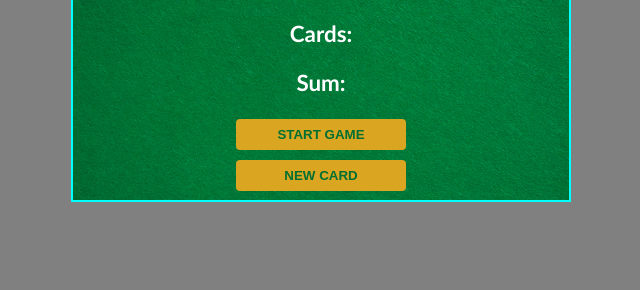
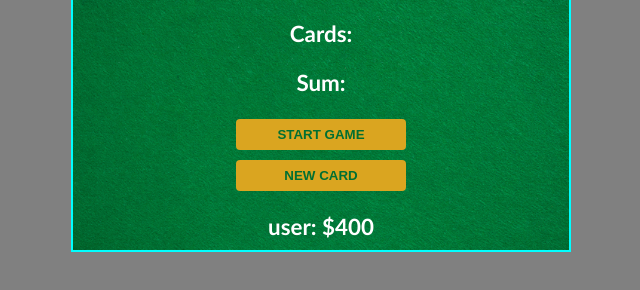
Before and after one commit to crxtzonceu/mini-proj, a plain HTML site: page blackjack/index.html in a window 1280 px wide. Shown: the part 256-546 px from the top of the page, without its empty margins (319-959 px from the left). Drawn offline with Linux system fonts and the light colour scheme.

Commit message:
found and fixed a bug on game

```diff
--- a/blackjack/code.js
+++ b/blackjack/code.js
@@ -1,15 +1,26 @@
+/* There is a bug on the tutorial which you cant
+    new game when you already got bj on previous
+    fix is you need to reset the bj status
+*/
 let cards = []
 let sum = 0
 let hasBlackJack = false
 let isAlive = false
 let message = ""
+let player = {
+  name: "user",
+  chips: 400
+}
 let messageEl = document.getElementById("message-el")
 let sumEl = document.getElementById("sum-el")
 let cardsEl = document.getElementById("cards-el")
+let playerEl = document.getElementById("player-el")
 
+playerEl.textContent = `${player.name}: $${player.chips}`
 
 function startGame() {
   isAlive = true
+  hasBlackJack = false
   let first = getRandomCard()
   let second = getRandomCard()
   cards = [first, second]
@@ -37,13 +48,13 @@ function renderGame() {
   sumEl.textContent = `Sum: ${sum}`
 
   if (sum <= 20) {
-      message = "Do you want to draw a new card?"
+    message = "Do you want to draw a new card?"
   } else if (sum === 21) {
-      message = "Wohoo! You've got Blackjack!"
-      hasBlackJack = true
+    message = "Wohoo! You've got Blackjack!"
+    hasBlackJack = true
   } else {
-      message = "You're out of the game!"
-      isAlive = false
+    message = "You're out of the game!"
+    isAlive = false
   }
   messageEl.textContent = message
 }
@@ -54,5 +65,10 @@ function newCard() {
     sum += card
     cards.push(card)
     renderGame()
+    console.log("alive: " + isAlive)
+    console.log("blackjack: " + hasBlackJack)
+    console.log("cards array: " + cards)
+    console.log("card addede: " + card)
+    console.log("sum: " + sum)
   }
 }
--- a/blackjack/styles.css
+++ b/blackjack/styles.css
@@ -16,7 +16,7 @@ body {
   border: 2px solid cyan;
   margin-top: 100px;
   width: 500px;
-  height: 350px;
+  height: 400px;
   background: lightblue;
   padding: 20px;
   background-image: url("img/table.png");
```
